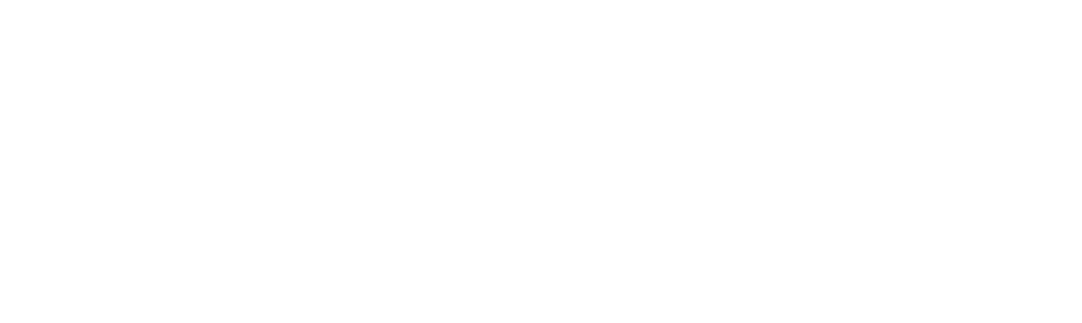
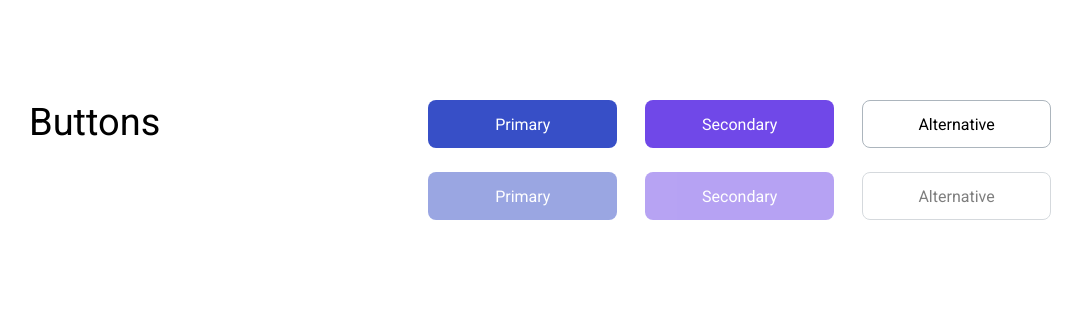
Before and after one commit to js-tasks-ru/htmlcss-20211125_v-sayapin, a website: page 03-lection1/01-button/index.html in a window 1280 px wide. Shown: the whole page, without its empty margins (86-1168 px from the left). Drawn offline with Linux system fonts and the light colour scheme.

Commit message:
Added solution for 03-lection1/01-button

```diff
--- a/03-lection1/01-button/button.css
+++ /dev/null
@@ -1 +0,0 @@
-/* Стилизация кнопки */
--- a/03-lection1/01-button/index.html
+++ b/03-lection1/01-button/index.html
@@ -3,9 +3,25 @@
 <html lang="ru">
     <head>
         <link rel="stylesheet" href="../../assets/css/main.css">
-        <link rel="stylesheet" href="./button.css">
+        <link rel="stylesheet" href="./page.css">
     </head>
     <body>
-
+        <div class="page">
+            <section class="demo">
+                <div class="demo__description">Buttons</div>
+                <div class="demo__buttons-container">
+                    <div class="demo__row">
+                        <button class="button button_primary">Primary</button>
+                        <button class="button button_secondary">Secondary</button>
+                        <button class="button button_alternative">Alternative</button>
+                    </div>
+                    <div class="demo__row">
+                        <button class="button button_primary" disabled>Primary</button>
+                        <button class="button button_secondary" disabled>Secondary</button>
+                        <button class="button button_alternative" disabled>Alternative</button>
+                    </div>
+                </div>
+            </section>
+        </div>
     </body>
 </html>
--- /dev/null
+++ b/03-lection1/01-button/page.css
@@ -0,0 +1,29 @@
+.page {
+    margin: 0 auto;
+    padding: 100px 15px;
+    max-width: 1080px;
+}
+
+.demo {
+    display: flex;
+}
+
+.demo__buttons-container {
+    width: 100%;
+    height: 120px;
+
+    display: flex;
+    flex-direction: column;
+    justify-content: space-between;
+}
+
+.demo__row {
+    display: flex;
+    justify-content: space-evenly;
+}
+
+.demo__description {
+    margin-right: 240px;
+
+    font-size: 38px;
+}
--- /dev/null
+++ b/assets/css/colors.css
@@ -0,0 +1,19 @@
+:root {
+    --color-white: #ffffff;
+    --color-black: #212429;
+    --color-pink: #F784AD;
+    --color-purple: #7048E8;
+    --color-blue: #374FC7;
+    --color-red: #F03D3E;
+    --color-grey-1: #F8F9FA;
+    --color-grey-2: #DDE2E5;
+    --color-grey-3: #ACB5BD;
+    --color-grey-4: #495057;
+
+    --color-error: var(--color-red);
+    --color-success: var(--color-blue);
+
+    --color-primary: var(--color-blue);
+    --color-secondary: var(--color-purple);
+    --color-alternative: transparent;
+}
--- a/assets/css/main.css
+++ b/assets/css/main.css
@@ -1,23 +1,7 @@
+@import 'reset.css';
+@import 'colors.css';
 @import '../fonts/fonts.css';
-
-:root {
-    --white: #ffffff;
-    --black: #212429;
-    --pink: #F784AD;
-    --purple: #7048E8;
-    --blue: #374FC7;
-    --red: #F03D3E;
-    --grey-1: #F8F9FA;
-    --grey-2: #DDE2E5;
-    --grey-3: #ACB5BD;
-    --grey-4: #495057;
-
-    --error: var(--red);
-    --success: var(--blue);
-
-    --primary: var(--blue);
-    --secondary: var(--purple);
-}
+@import '../../components/components.css';
 
 * {
     font-family: 'Roboto', sans-serif;
--- /dev/null
+++ b/assets/css/reset.css
@@ -0,0 +1,46 @@
+/*** The new CSS Reset - version 1.4.2 (last updated 30.11.2021) ***/
+
+/*
+    Remove all the styles of the "User-Agent-Stylesheet", except for the 'display' property
+    - The "symbol *" part is to solve Firefox SVG sprite bug
+ */
+*:where(:not(iframe, canvas, img, svg, video):not(svg *, symbol *)) {
+    all: unset;
+    display: revert;
+}
+
+/* Preferred box-sizing value */
+*,
+*::before,
+*::after {
+    box-sizing: border-box;
+}
+
+/* Remove list styles (bullets/numbers) */
+ol, ul, menu {
+    list-style: none;
+}
+
+/* For images to not be able to exceed their container */
+img {
+    max-width: 100%;
+}
+
+/* removes spacing between cells in tables */
+table {
+    border-collapse: collapse;
+}
+
+/* revert the 'white-space' property for textarea elements on Safari */
+textarea {
+    white-space: revert;
+}
+
+/* revert for bug in Chromium browsers
+   - fix for the content editable attribute will work properly. */
+:where([contenteditable]){
+    -moz-user-modify: read-write;
+    -webkit-user-modify: read-write;
+    overflow-wrap: break-word;
+    -webkit-line-break: after-white-space;
+}
--- /dev/null
+++ b/components/button/button.css
@@ -0,0 +1,64 @@
+@import '../../assets/css/colors.css';
+
+:root {
+    --color-primary-hover: #2342C0;
+    --color-secondary-hover: #5028C6;
+    --color-border-alternative: var(--color-grey-3);
+    --color-border-alternative-hover: var(--color-black);
+}
+
+.button {
+    border-radius: 8px;
+    padding: 5px 10px;
+
+    min-width: 189px;
+    min-height: 48px;
+
+    text-align: center;
+}
+
+.button:hover {
+    border-radius: 8px;
+    min-width: 189px;
+    min-height: 48px;
+
+    cursor: pointer;
+}
+
+.button:active {
+    padding-top: 11px;
+    padding-bottom: 9px;
+}
+
+.button:disabled,
+.button[disabled] {
+    pointer-events: none;
+    opacity: 0.5;
+}
+
+.button_primary {
+    background-color: var(--color-primary);
+    color: #fff;
+}
+
+.button_primary:hover {
+    background-color: var(--color-primary-hover);
+}
+
+.button_secondary {
+    background-color: var(--color-secondary);
+    color: #fff;
+}
+
+.button_secondary:hover {
+    background-color: var(--color-secondary-hover);
+}
+
+.button_alternative {
+    border: 1px solid var(--color-border-alternative);
+    background-color: var(--color-alternative);
+}
+
+.button_alternative:hover {
+    border-color: var(--color-border-alternative-hover);
+}
--- /dev/null
+++ b/components/components.css
@@ -0,0 +1 @@
+@import 'button/button.css';
```
